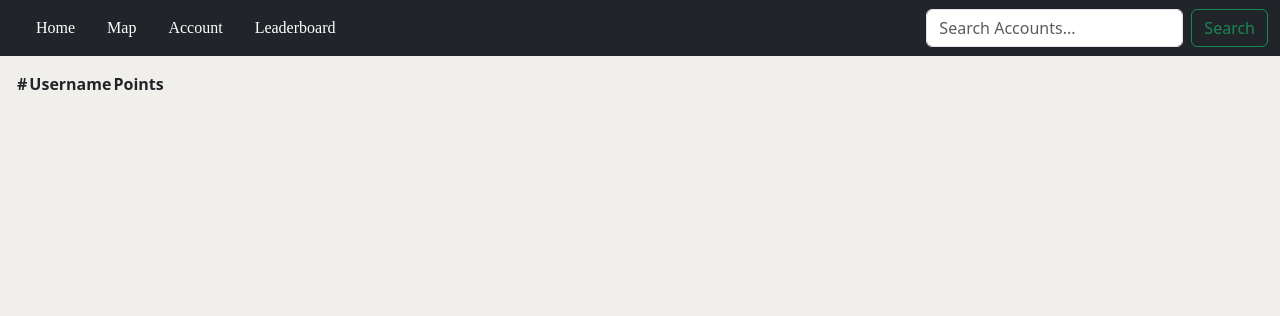
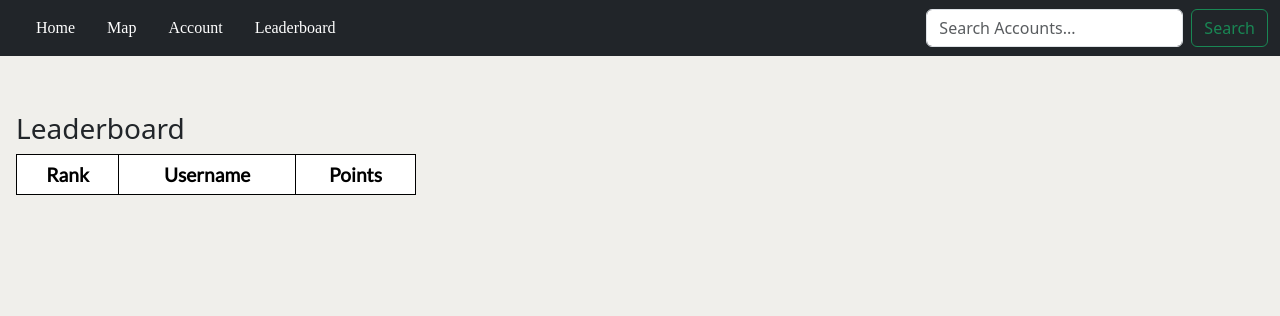
Before and after one commit to colbyle25/Capture-App, a Django app: page /leaderboard/ in a window 1280 px wide. Shown: the top 316 px of the page. Run offline with Django 4.2, Linux system fonts and the light colour scheme; lists and menus that the app fills with data are empty; some libraries are stand-ins or nearby versions; some web fonts are replaced.

Commit message:
Linked leaderboard system to account lookup. Clicking on a username on the leaderboard now takes you to the user's page.

```diff
--- a/oauthtesting/static/oauthtesting/leaderboard_style.css
+++ b/oauthtesting/static/oauthtesting/leaderboard_style.css
@@ -82,3 +82,32 @@ body{
     font-size: 1.2em;
     margin: auto;
 }
+
+.account-table-div{
+    justify-content: center;
+    display: flex;
+    flex-direction: column;
+    margin: auto;
+    width: 50vh;
+    padding-top: 5vh;
+}
+
+.account-table th, .account-table td {
+    border: 1px solid black;
+    padding: 1vh;
+    /*padding-left: 15vh;
+    padding-right: 15vh;*/
+}
+
+.account-info-th-text{
+    font-family: 'Lato';
+    font-size: 1.2em;
+    text-align: center;
+    font-style: bolder;
+}
+
+.account-info-text{
+    font-family: 'Lato';
+    font-size: 1em;
+    text-align: center;
+}
--- a/oauthtesting/templates/base.html
+++ b/oauthtesting/templates/base.html
@@ -45,7 +45,6 @@ Anything outside of the block will not work, so keep it all inside
                 </li>
             </ul>
             <form class="d-flex mb-2 mb-lg-0" method="get" action="{% url 'lookup' %}">
-                  {% csrf_token %}
                 <input class="form-control me-2" type="text" placeholder="Search Accounts..." aria-label="Search Accounts..." name="lookup">
                 <button class="btn btn-outline-success" type="submit">Search</button>
             </form>
--- a/oauthtesting/templates/oauthtesting/leaderboard.html
+++ b/oauthtesting/templates/oauthtesting/leaderboard.html
@@ -7,23 +7,57 @@
 {% load socialaccount %}
 {% providers_media_js %}
 
-<div class="m-3">
-        <table class="account-table">
+<div class="m-3 account-table-div">
+        <h3 class="account-table-title">Leaderboard</h3>
+        <table class="table account-table">
             <thead>
-                <tr>
-                    <th scope="col">#</th>
+                <tr class = "account-info-th-text">
+                    <th scope="col">Rank</th>
                     <th scope="col">Username</th>
                     <th scope="col">Points</th>
                 </tr>
             </thead>
             <tbody>
-            {% for account in accounts %}
+            {% for acc in accounts %}
+                {% if forloop.counter == 1 %}
+                <tr style="color:gold">
+                {% elif forloop.counter == 2 %}
+                <tr style="color:silver">
+                {% elif forloop.counter == 3 %}
+                <tr style="color:brown">
+                {% else %}
                 <tr class = "account-info-th-text">
+                {% endif %}
                     <th scope="row">{{ forloop.counter }}</th>
-                    <td>{{ account.username }}</td>
-                    <td>{{ account.points }}</td>
+                    {% if placement == forloop.counter %}
+                        <td>
+                            <strong>
+                                <a href="{% url 'lookup' %}?lookup={{ acc.username }}" style="color:inherit">{{ acc.username }}</a>
+                            <!-- Left arrow symbol -->
+                            <svg xmlns="http://www.w3.org/2000/svg" width="16" height="16" fill="currentColor" class="bi bi-arrow-left" viewBox="0 0 16 16">
+                                <path fill-rule="evenodd" d="M15 8a.5.5 0 0 0-.5-.5H2.707l3.147-3.146a.5.5 0 1 0-.708-.708l-4 4a.5.5 0 0 0 0 .708l4 4a.5.5 0 0 0 .708-.708L2.707 8.5H14.5A.5.5 0 0 0 15 8z"></path>
+                            </svg>
+                        </strong></td>
+                        <td><strong>{{ acc.points }}</strong></td>
+                    {% else %}
+                    <td><a href="{% url 'lookup' %}?lookup={{ acc.username }}" style="color:inherit">{{ acc.username }}</a></td>
+                        <td>{{ acc.points }}</td>
+                    {% endif %}
                 </tr>
             {% endfor %}
+            {% if account %}
+                <tr class = "account-info-th-text">
+                    <th scope="row">{{ placement }}</th>
+                    <td><strong>
+                        <a href="{% url 'lookup' %}?lookup={{ account.username }}" style="color:inherit">{{ account.username }}</a>
+                        <!-- Left arrow symbol -->
+                        <svg xmlns="http://www.w3.org/2000/svg" width="16" height="16" fill="currentColor" class="bi bi-arrow-left" viewBox="0 0 16 16">
+                            <path fill-rule="evenodd" d="M15 8a.5.5 0 0 0-.5-.5H2.707l3.147-3.146a.5.5 0 1 0-.708-.708l-4 4a.5.5 0 0 0 0 .708l4 4a.5.5 0 0 0 .708-.708L2.707 8.5H14.5A.5.5 0 0 0 15 8z"></path>
+                        </svg>
+                    </strong></td>
+                    <td><strong>{{ account.points }}</strong></td>
+                </tr>
+            {% endif %}
             </tbody>
         </table>
 </div>
--- a/oauthtesting/views.py
+++ b/oauthtesting/views.py
@@ -100,6 +100,17 @@ def lookup(request):
             account = None
         return render(request, 'oauthtesting/lookup.html', {'account': account})
 
+
 def leaderboard(request):
-    accounts = Account.objects.all().order_by('-points')[:5]
-    return render(request, 'oauthtesting/leaderboard.html', {'accounts': accounts})
+    accounts = Account.objects.all().order_by('-points')
+    placement = -1
+    account = None
+    for i in range(len(accounts)):
+        if str(accounts[i].username) == str(request.user):
+            placement = i + 1
+            account = accounts[i]
+            if i < 5:  # Don't render the user in two places
+                account = None
+            break
+    context = {'accounts': accounts[:5], 'account': account, 'placement': placement}
+    return render(request, 'oauthtesting/leaderboard.html', context)
```
